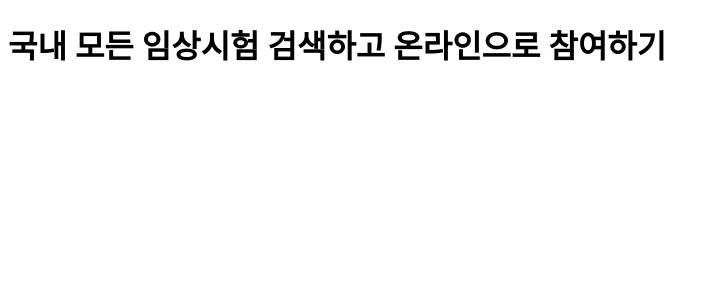
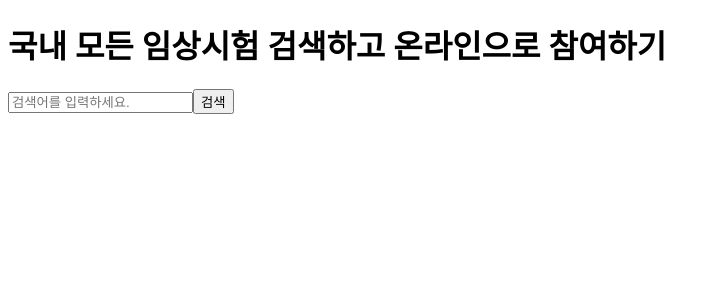
Before and after one commit to ekdls1218/pre-onboarding-11th-4, a React (Create React App) app: page / in a window 1280 px wide. Shown: the top 300 px of the page, without its empty margins (0-719 px from the left). Built offline with nearby package versions, Linux system fonts and the light colour scheme.

Commit message:
feat: 검색창 폼 구현

```diff
--- a/src/SearchPage.jsx
+++ b/src/SearchPage.jsx
@@ -5,6 +5,11 @@ function SearchPage() {
 	return (
 		<div>
 			<Header />
+
+			<div>
+				<input type="text" placeholder="검색어를 입력하세요." />
+				<button>검색</button>
+			</div>
 		</div>
 	);
 }
```
